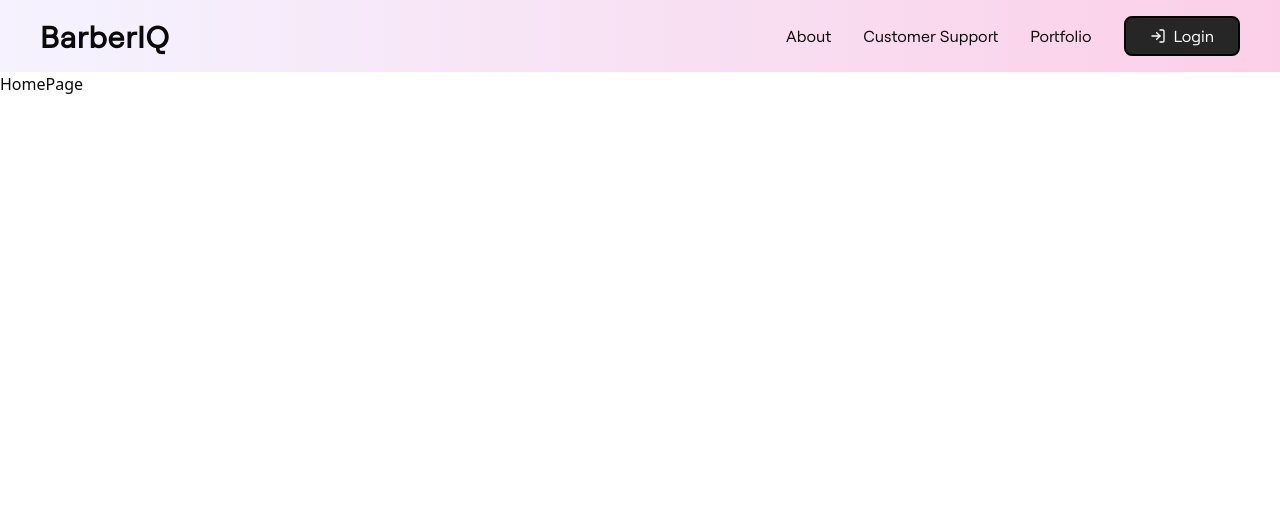
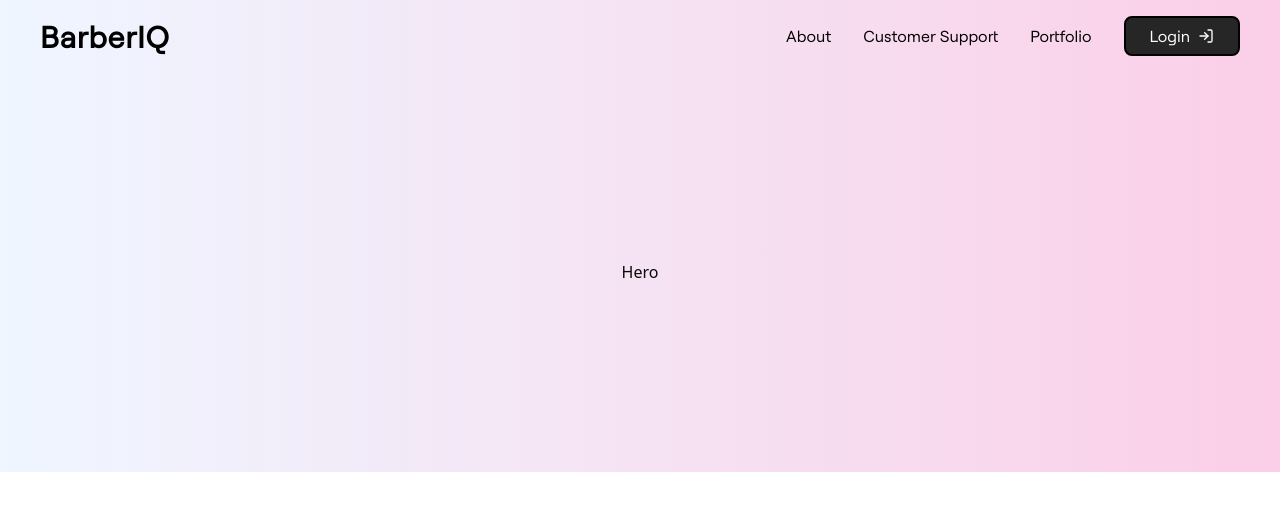
Before and after one commit to saadtresayyed10/barber-frontend, a Next.js app: page / in a window 1280 px wide. Shown: the top 510 px of the page. Built offline with nearby package versions, Linux system fonts and the light colour scheme.

Commit message:
Working on Hero (PC)

```diff
--- a/app/(components)/Navbar.tsx
+++ b/app/(components)/Navbar.tsx
@@ -19,7 +19,7 @@ const navLinks = [
 
 const Navbar = () => {
   return (
-    <div className="flex justify-between items-center w-full lg:px-10 lg:py-4 bg-gradient-to-r from-violet-50 to-pink-200">
+    <div className="flex justify-between items-center w-full lg:px-10 lg:py-4 bg-gradient-to-r from-blue-50 to-pink-200 text-black">
       <Link href="/">
         <h1 className="font-roobert font-bold lg:text-3xl tracking-wide">
           BarberIQ
@@ -37,8 +37,8 @@ const Navbar = () => {
         </ul>
 
         <SignInButton mode="modal">
-          <button className="flex items-center gap-x-2 hover:gap-x-4 text-white bg-neutral-800 rounded-lg px-6 py-1.5 cursor-pointer hover:text-black hover:bg-transparent border-2 border-black duration-300">
-            <LogIn className="w-4 h-4" /> Login
+          <button className="flex items-center gap-x-2 hover:gap-x-3 text-white bg-neutral-800 rounded-lg px-6 py-1.5 cursor-pointer hover:text-black hover:bg-transparent border-2 border-black duration-300">
+            Login <LogIn className="w-4 h-4" />
           </button>
         </SignInButton>
       </div>
--- /dev/null
+++ b/app/(home)/(components)/Hero.tsx
@@ -0,0 +1,9 @@
+const Hero = () => {
+  return (
+    <section className="flex justify-center items-center flex-col lg:gap-y-10 w-full lg:h-[400px] bg-gradient-to-r from-blue-50 to-pink-200">
+      Hero
+    </section>
+  );
+};
+
+export default Hero;
--- /dev/null
+++ b/app/(home)/layout.tsx
@@ -0,0 +1,15 @@
+import Navbar from "../(components)/Navbar";
+
+const HomeLayout = ({ children }: { children: React.ReactNode }) => {
+  return (
+    <div>
+      <header>
+        <Navbar />
+      </header>
+      <main>{children}</main>
+      <footer></footer>
+    </div>
+  );
+};
+
+export default HomeLayout;
--- /dev/null
+++ b/app/(home)/page.tsx
@@ -0,0 +1,11 @@
+import Hero from "./(components)/Hero";
+
+const HomePage = () => {
+  return (
+    <div className="flex justify-center items-center w-full">
+      <Hero />
+    </div>
+  );
+};
+
+export default HomePage;
--- a/app/layout.tsx
+++ b/app/layout.tsx
@@ -1,7 +1,6 @@
 import type { Metadata } from "next";
 import "./globals.css";
 import { ClerkProvider } from "@clerk/nextjs";
-import Navbar from "./(components)/Navbar";
 
 export const metadata: Metadata = {
   title: "BarberIQ",
@@ -17,11 +16,7 @@ export default function RootLayout({
     <ClerkProvider>
       <html lang="en">
         <body>
-          <header>
-            <Navbar />
-          </header>
           <main>{children}</main>
-          <footer></footer>
         </body>
       </html>
     </ClerkProvider>
--- a/app/page.tsx
+++ /dev/null
@@ -1,5 +0,0 @@
-const HomePage = () => {
-  return <div>HomePage</div>;
-};
-
-export default HomePage;
```
